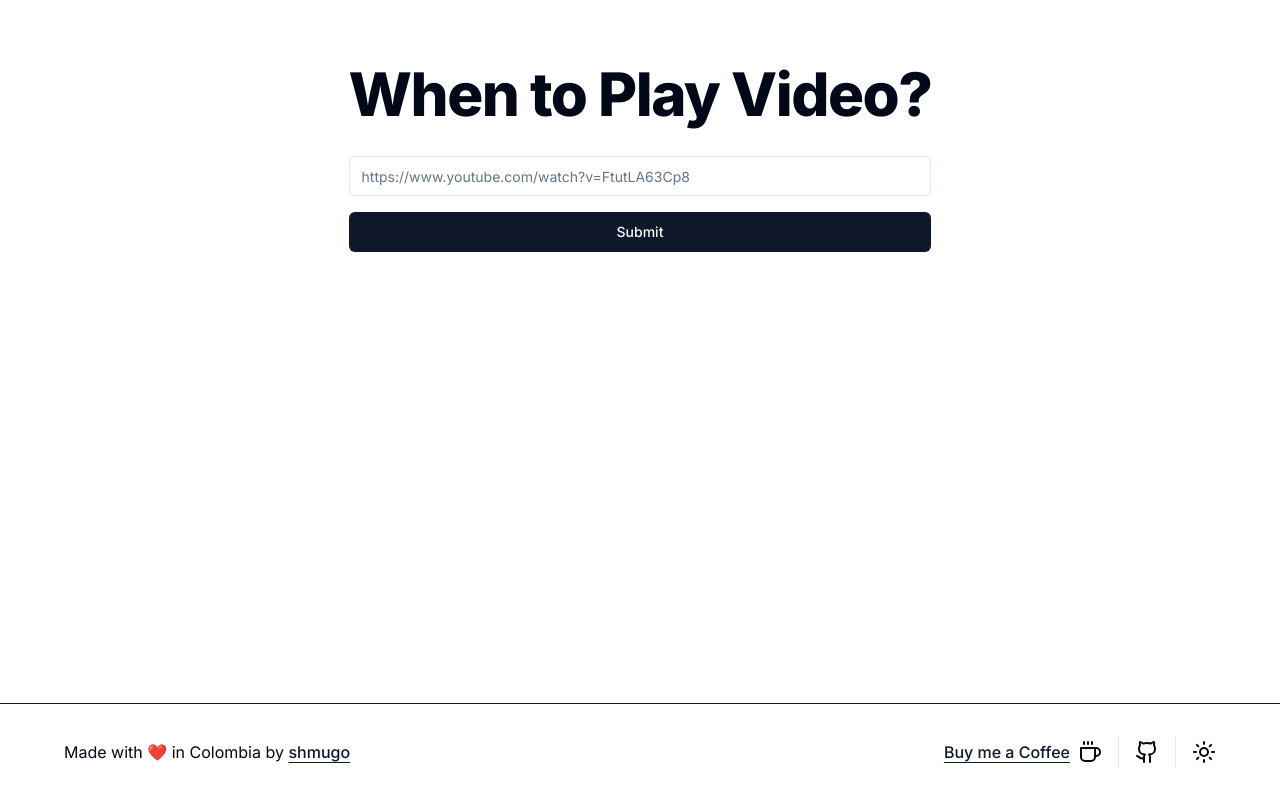
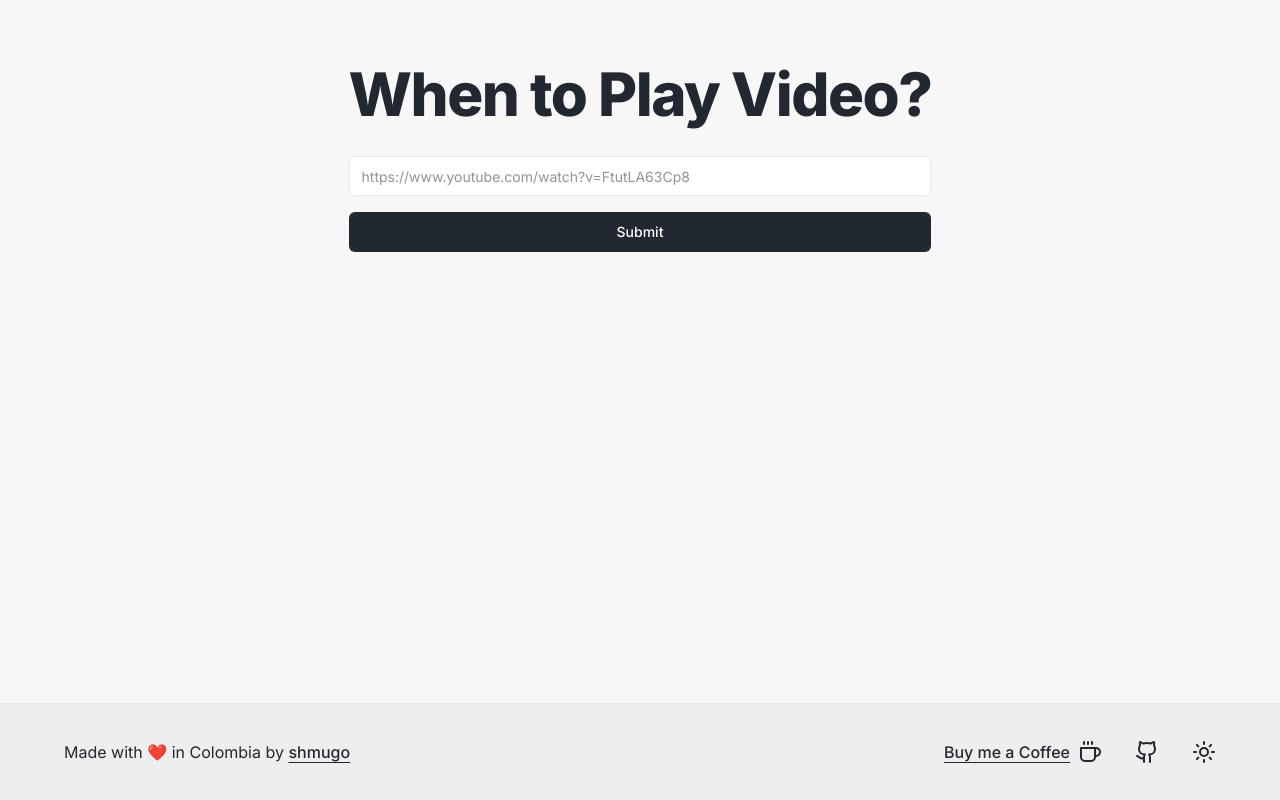
Before and after one commit to shmugoh/whentoplayvideo, a Next.js app: page / in a window 1280 px wide. Built offline with nearby package versions, Linux system fonts and the light colour scheme.

Commit message:
refactor colorsets
FINALLY!!

```diff
--- a/app/globals.css
+++ b/app/globals.css
@@ -4,65 +4,80 @@
 
 @layer base {
   :root {
-    --background: 0 0% 100%;
-    --foreground: 222.2 84% 4.9%;
+    --background: #f7f7f7;
+    --foreground: #222831;
 
-    --card: 0 0% 100%;
-    --card-foreground: 222.2 84% 4.9%;
+    /* Text Boxes */
+    --primary: #222831;
+    --primary-foreground: #ffffff;
+    --ring: #22283180; /* muted */
 
-    --popover: 0 0% 100%;
-    --popover-foreground: 222.2 84% 4.9%;
+    /* Borders */
+    --border: #e4eaef;
+    --input: #e4eaef;
 
-    --primary: 222.2 47.4% 11.2%;
-    --primary-foreground: 210 40% 98%;
+    /* Time Card */
+    --card: #ef4444;
+    --card-foreground: #ffffff;
 
-    --secondary: 210 40% 96.1%;
-    --secondary-foreground: 222.2 47.4% 11.2%;
+    /* Time Carousel */
+    --destructive: #ffffff;
+    --destructive-foreground: #222831;
+    /* Meridian Selector */
+    /*-- Unselected */
+    --secondary: #ffffff;
+    --secondary-foreground: #222831;
+    /*-- Selected */
+    --accent: #eeeeee;
+    --accent-foreground: #000000;
 
-    --muted: 210 40% 96.1%;
-    --muted-foreground: 215.4 16.3% 46.9%;
+    /* Footer */
+    --muted: #eeeeee;
+    --muted-foreground: #222831;
 
-    --accent: 210 40% 96.1%;
-    --accent-foreground: 222.2 47.4% 11.2%;
-
-    --destructive: 0 84.2% 60.2%;
-    --destructive-foreground: 210 40% 98%;
-
-    --border: 214.3 31.8% 91.4%;
-    --input: 214.3 31.8% 91.4%;
-    --ring: 222.2 84% 4.9%;
-
+    /* Unused */
+    --popover: #ffffff;
+    --popover-foreground: #222831;
     --radius: 0.5rem;
   }
 
   .dark {
-    --background: 222.2 84% 4.9%;
-    --foreground: 210 40% 98%;
+    /* Dark Background */
+    --background: #26282a;
+    --foreground: #f7f7f7;
 
-    --card: 222.2 84% 4.9%;
-    --card-foreground: 210 40% 98%;
+    /* Text Boxes */
+    --primary: #f7f7f7;
+    --primary-foreground: #1f2223;
+    --ring: #f7f7f780; /* muted */
 
-    --popover: 222.2 84% 4.9%;
-    --popover-foreground: 210 40% 98%;
+    /* Borders */
+    --border: #2f3335;
+    --input: #2f3335;
 
-    --primary: 210 40% 98%;
-    --primary-foreground: 222.2 47.4% 11.2%;
+    /* Time Card */
+    --card: #ef4444;
+    --card-foreground: #ffffff;
 
-    --secondary: 217.2 32.6% 17.5%;
-    --secondary-foreground: 210 40% 98%;
+    /* Time Carousel */
+    --destructive: #49566a;
+    --destructive-foreground: #ffffff;
+    /* Meridian Selector */
+    /*-- Unselected */
+    --secondary: #49566a;
+    --secondary-foreground: #f7f7f7;
+    /*-- Selected */
+    --accent: #3d4852;
+    --accent-foreground: #f7f7f7;
 
-    --muted: 217.2 32.6% 17.5%;
-    --muted-foreground: 215 20.2% 65.1%;
+    /* Footer */
+    --muted: #2c2f31;
+    --muted-foreground: #f7f7f7;
 
-    --accent: 217.2 32.6% 17.5%;
-    --accent-foreground: 210 40% 98%;
-
-    --destructive: 0 62.8% 30.6%;
-    --destructive-foreground: 210 40% 98%;
-
-    --border: 217.2 32.6% 17.5%;
-    --input: 217.2 32.6% 17.5%;
-    --ring: 212.7 26.8% 83.9%;
+    /* Unused */
+    --popover: #3d4852;
+    --popover-foreground: #f7f7f7;
+    --radius: 0.5rem;
   }
 }
 
--- a/app/page.tsx
+++ b/app/page.tsx
@@ -36,14 +36,14 @@ export default function Home(props: HomeProps) {
     <div className="flex flex-col p-16 items-center justify-between space-y-8 flex-1 lg:w-fit lg:mx-auto">
       {/* regarding w-fit&mx-auto: stupid hack but it can do for now */}
       <div id="headerContainer" className="space-y-8">
-        <h1 className="pr-12 lg:pr-0 scroll-m-20 text-5xl font-extrabold tracking-tight lg:text-6xl dark:text-white">
+        <h1 className="text-5xl lg:text-6xl font-extrabold pr-12 lg:pr-0 scroll-m-20 tracking-tight">
           When to Play Video?
         </h1>
 
         <InputForm
           formClassName="space-y-4"
-          inputClassName="w-full"
-          buttonClassName="w-full"
+          inputClassName="placeholder:text-ring text-foreground bg-primary-foreground w-full"
+          buttonClassName="bg-primary w-full"
           setVideoId={setVideoId}
         />
       </div>
@@ -61,22 +61,23 @@ export default function Home(props: HomeProps) {
 
           <div
             id="settingsContainer"
-            className="flex gap-8 flex-wrap lg:flex-nowrap justify-center items-center w-full"
+            className="flex gap-8 md:gap-4 flex-wrap lg:flex-nowrap justify-center items-center w-full"
           >
-            <div className="text-base w-full md:w-1/2 lg:w-3/5 bg-red-500 text-white max-w py-4 px-4 rounded-md flex flex-col mb-4 lg:mb-0">
-              <p className="font-bold text-left">Play at...</p>
-
-              <div className="font-mono text-4xl font-black flex justify-between space-x-4 md:text-5xl lg:text-6xl">
+            <div className="text-base w-full md:w-1/2 lg:w-3/5 bg-card text-white max-w py-4 px-4 rounded-md flex flex-col mb-4 lg:mb-0">
+              <p className="font-bold text-left text-card-foreground">
+                Play at...
+              </p>
+              <div className="text-4xl text-card-foreground font-mono font-black flex justify-between space-x-4 md:text-5xl lg:text-6xl">
                 <p>
                   {time.hour}:{time.minute}:{time.second}
                 </p>
                 <p className="ml-auto">{time.meridiem}</p>
               </div>
-
-              <p className="font-bold text-left md:text-right">
+              <p className="text-card-foreground font-bold text-left md:text-right">
                 to sync at around:
               </p>
             </div>
+
             <TimeSlot
               className=""
               currentLength={currentLength}
--- a/components/footer.tsx
+++ b/components/footer.tsx
@@ -15,16 +15,16 @@ export function Foot() {
 
   return (
     <div>
-      <Separator className="bg-primary" />
-      <footer className="bg-grey-200 relative mt-auto py-6 md:px-8 md:py-0">
+      <Separator className="bg-border" />
+      <footer className="bg-muted relative mt-auto py-6 md:px-8 md:py-0">
         <div className="container flex flex-col items-center justify-between gap-4 md:h-24 md:flex-row">
           <div className="flex flex-wrap justify-center">
             <ul className="flex items-center space-x-4">
-              <p className="leading-7 [&:not(:first-child)]:mt-6">
+              <p className="text-muted-foreground leading-7 [&:not(:first-child)]:mt-6">
                 Made with ❤️ in Colombia by{" "}
                 <a
                   href="https://twitter.com/shmugo_"
-                  className="font-medium text-primary underline underline-offset-4"
+                  className="font-medium text-muted-foreground underline underline-offset-4"
                 >
                   shmugo
                 </a>
@@ -37,7 +37,7 @@ export function Foot() {
               href="https://ko-fi.com/shmugo"
               className="flex space-x-2 relative"
             >
-              <p className="flex font-medium text-primary underline underline-offset-4">
+              <p className="flex font-medium text-muted-foreground underline underline-offset-4">
                 Buy me a Coffee
               </p>
               <Coffee className="hover:-rotate-6 hover:scale-125" />
--- a/components/layout/carousel.tsx
+++ b/components/layout/carousel.tsx
@@ -48,9 +48,9 @@ export function TimeCarousel(props: spanProps) {
         {Array.from({ length: props.length }).map((_, index) => (
           <CarouselItem key={index} className="">
             <div className="p-1">
-              <Card>
+              <Card className="bg-destructive">
                 <CardContent className="flex items-center justify-center p-6 md:p-4">
-                  <span className="text-3xl font-semibold">
+                  <span className="text-destructive-foreground text-3xl font-semibold">
                     {(index + 1 < 10 ? "0" : "") +
                       (props.length === 12 ? index + 1 : index)}
                   </span>
@@ -60,8 +60,8 @@ export function TimeCarousel(props: spanProps) {
           </CarouselItem>
         ))}
       </CarouselContent>
-      <CarouselPrevious className="h-full -mt-3 md:mt-1 md:h-20 rounded-md" />
-      <CarouselNext className="h-full -mb-4 md:mb-1.5 md:h-20 rounded-md" />
+      <CarouselPrevious className="bg-destructive h-full -mt-3 md:mt-1 md:h-20 rounded-md" />
+      <CarouselNext className="bg-destructive h-full -mb-4 md:mb-1.5 md:h-20 rounded-md" />
     </Carousel>
   );
 }
--- a/components/layout/time.tsx
+++ b/components/layout/time.tsx
@@ -31,34 +31,20 @@ export function TimeSlot(props: propsTimeSlot) {
             if (meridiem) props.setMeridiem(meridiem);
           }}
         >
-          <ToggleGroupItem className="w-full" value="AM">
+          <ToggleGroupItem
+            className="bg-secondary text-secondary-foreground w-full"
+            value="AM"
+          >
             AM
           </ToggleGroupItem>
-          <ToggleGroupItem className="w-full" value="PM">
+          <ToggleGroupItem
+            className="bg-secondary text-secondary-foreground w-full"
+            value="PM"
+          >
             PM
           </ToggleGroupItem>
         </ToggleGroup>
       </div>
-
-      {/* <div className="flex flex-row">
-        <div className="flex flex-col" id="hours">
-          <Button>↑</Button>
-          <p>12</p>
-          <Button>↓</Button>
-        </div>
-
-        <div className="flex flex-col" id="minutes">
-          <Button className="w-max">↑</Button>
-          <p>12</p>
-          <Button>↓</Button>
-        </div>
-
-        <div className="flex flex-col" id="seconds">
-          <Button className="w-max">↑</Button>
-          <p>12</p>
-          <Button>↓</Button>
-        </div>
-      </div> */}
     </div>
   );
 }
--- a/package.json
+++ b/package.json
@@ -1,6 +1,6 @@
 {
   "name": "whentoplayvideo",
-  "version": "0.4.8",
+  "version": "0.5.0",
   "private": true,
   "scripts": {
     "dev": "next dev",
--- a/tailwind.config.ts
+++ b/tailwind.config.ts
@@ -1,13 +1,13 @@
-import type { Config } from "tailwindcss"
+import type { Config } from "tailwindcss";
 
 const config = {
   darkMode: ["class"],
   content: [
-    './pages/**/*.{ts,tsx}',
-    './components/**/*.{ts,tsx}',
-    './app/**/*.{ts,tsx}',
-    './src/**/*.{ts,tsx}',
-	],
+    "./pages/**/*.{ts,tsx}",
+    "./components/**/*.{ts,tsx}",
+    "./app/**/*.{ts,tsx}",
+    "./src/**/*.{ts,tsx}",
+  ],
   prefix: "",
   theme: {
     container: {
@@ -19,38 +19,38 @@ const config = {
     },
     extend: {
       colors: {
-        border: "hsl(var(--border))",
-        input: "hsl(var(--input))",
-        ring: "hsl(var(--ring))",
-        background: "hsl(var(--background))",
-        foreground: "hsl(var(--foreground))",
+        border: "var(--border)",
+        input: "var(--input)",
+        ring: "var(--ring)",
+        background: "var(--background)",
+        foreground: "var(--foreground)",
         primary: {
-          DEFAULT: "hsl(var(--primary))",
-          foreground: "hsl(var(--primary-foreground))",
+          DEFAULT: "var(--primary)",
+          foreground: "var(--primary-foreground)",
         },
         secondary: {
-          DEFAULT: "hsl(var(--secondary))",
-          foreground: "hsl(var(--secondary-foreground))",
+          DEFAULT: "var(--secondary)",
+          foreground: "var(--secondary-foreground)",
         },
         destructive: {
-          DEFAULT: "hsl(var(--destructive))",
-          foreground: "hsl(var(--destructive-foreground))",
+          DEFAULT: "var(--destructive)",
+          foreground: "var(--destructive-foreground)",
         },
         muted: {
-          DEFAULT: "hsl(var(--muted))",
-          foreground: "hsl(var(--muted-foreground))",
+          DEFAULT: "var(--muted)",
+          foreground: "var(--muted-foreground)",
         },
         accent: {
-          DEFAULT: "hsl(var(--accent))",
-          foreground: "hsl(var(--accent-foreground))",
+          DEFAULT: "var(--accent)",
+          foreground: "var(--accent-foreground)",
         },
         popover: {
-          DEFAULT: "hsl(var(--popover))",
-          foreground: "hsl(var(--popover-foreground))",
+          DEFAULT: "var(--popover)",
+          foreground: "var(--popover-foreground)",
         },
         card: {
-          DEFAULT: "hsl(var(--card))",
-          foreground: "hsl(var(--card-foreground))",
+          DEFAULT: "var(--card)",
+          foreground: "var(--card-foreground)",
         },
       },
       borderRadius: {
@@ -75,6 +75,6 @@ const config = {
     },
   },
   plugins: [require("tailwindcss-animate")],
-} satisfies Config
+} satisfies Config;
 
-export default config
+export default config;
```
